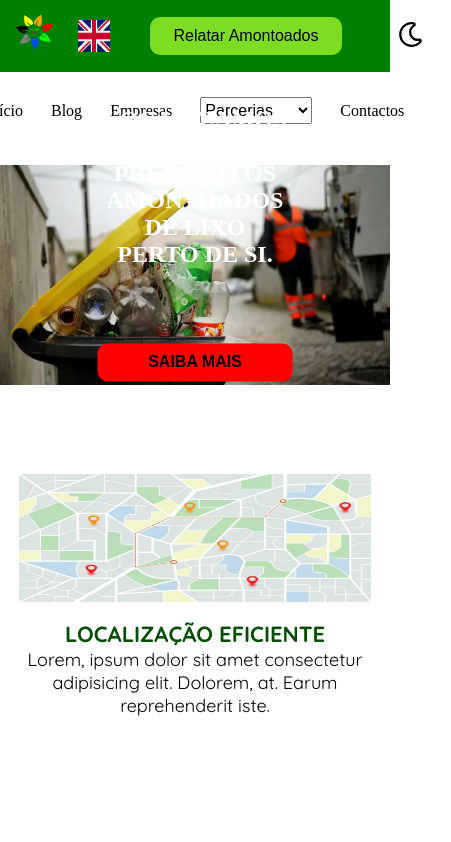
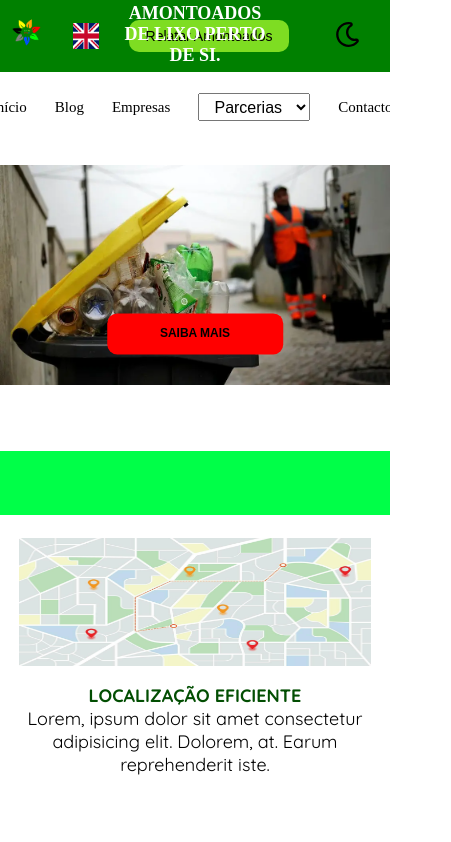
Before and after one commit to osorioadao/Green-World-Front, a React (Vite) app: page / in a window 390 px wide. Shown: the top 842 px of the page, 451 px wide, since content can reach past the window. Built offline with nearby package versions, Linux system fonts and the light colour scheme.

Commit message:
changes3

```diff
--- a/package.json
+++ b/package.json
@@ -13,11 +13,15 @@
     "@shadcn/ui": "^0.0.4",
     "axios": "^1.7.9",
     "framer-motion": "^12.0.6",
+    "i18next": "^24.2.2",
+    "i18next-browser-languagedetector": "^8.0.2",
     "react": "^18.3.1",
     "react-dom": "^18.3.1",
+    "react-i18next": "^15.4.0",
     "react-icons": "^5.4.0",
     "react-router-dom": "^6.28.2",
-    "react-transition-group": "^4.4.5"
+    "react-transition-group": "^4.4.5",
+    "react-world-flags": "^1.6.0"
   },
   "devDependencies": {
     "@eslint/js": "^9.17.0",
--- a/src/components/Header.module.css
+++ b/src/components/Header.module.css
@@ -29,6 +29,7 @@ img{
   border-radius: 10px;
   cursor: pointer;
   font-size: 16px;
+  font-weight: 500;
   transition: .2s ease-in-out;
   background-color: rgba(172, 255, 47, 0.733);
 }
@@ -45,10 +46,6 @@ img{
 .img_flag{
   height: 2rem;
   width: 2rem;
-  cursor: pointer;
-}
-
-.icon{
   cursor: pointer;
 }
 
@@ -70,8 +67,30 @@ body .dark {
   cursor: pointer;
   background-color: transparent;
   color: #000;
+  transition: .5s ease;
 }
 
 .icons:hover {
   transform: scale(1.2);
 }
+
+
+/* Dispositivos Asus Zoobook Fold */
+@media (max-width: 750px){
+  .container_child{
+    gap: 30px;
+  }
+  .button{
+    height: 2rem;
+    width: 10rem;
+    font-size: 14px;
+  }
+  .img_flag{
+    height: 1.6rem;
+    width: 1.6rem;
+  }
+  .logo{
+    height: 3rem;
+    width: 3rem;
+  }
+}
--- /dev/null
+++ b/src/components/Letter.module.css
@@ -0,0 +1,47 @@
+  /* Estilização do Letter */
+
+.marqueeContainer {
+    width: 100%;
+    display: flex;
+    justify-content: center;
+    align-items: center;
+    overflow: hidden;
+    background-color: #00FF48;
+    height: 4rem;
+  }
+
+  /* Criando a animação do efeito marquee */
+  @keyframes marqueeAnimation {
+    from {
+      transform: translateX(100%);
+    }
+    to {
+      transform: translateX(-100%);
+    }
+  }
+
+  .marquee {
+    white-space: nowrap;
+    display: flex;
+    align-items: center;
+    width: 100%;
+  }
+
+  .text {
+    display: flex;
+    gap: 2rem;
+    animation: marqueeAnimation 18s linear infinite;
+  }
+
+  .text h2 {
+    font-size: 1.6rem;
+    font-weight: bold;
+    color: #000;
+    text-transform: uppercase;
+  }
+
+  @media (max-width: 750px){
+    .text h2{
+      font-size: 1rem;
+    }
+  }
--- /dev/null
+++ b/src/components/Letter.tsx
@@ -0,0 +1,25 @@
+import React from 'react';
+import styles from './Letter.module.css';
+
+function Letter() {
+  return (
+    <div className={styles.marqueeContainer}>
+      <div className={styles.marquee}>
+        <div className={styles.text}>
+          <h2>Green World</h2>
+          <h2>Green World</h2>
+          <h2>Green World</h2>
+          <h2>Green World</h2>
+          <h2>Green World</h2>
+          <h2>Green World</h2>
+          <h2>Green World</h2>
+          <h2>Green World</h2>
+          <h2>Green World</h2>
+          <h2>Green World</h2>
+        </div>
+      </div>
+    </div>
+  );
+}
+
+export default Letter;
--- a/src/components/Navbar.module.css
+++ b/src/components/Navbar.module.css
@@ -2,6 +2,7 @@
 
 .containerNavbar{
   padding-top: 2%;
+  padding-bottom: 2%;
   display: flex;
   justify-content: space-between;
   align-items: center;
@@ -9,7 +10,6 @@
   font-size: 16px;
   height: 70px;
   gap: 28px;
-  /*font-family: "Quicksand", sans-serif;*/
 }
 
 ul{
@@ -33,3 +33,14 @@ select{
   width: 7rem;
   font-size: 16px;
 }
+
+/* Dimensão Asus Zenbook Fold */
+@media (max-width: 750px){
+  .containerNavbar a{
+    font-size: 15px;
+    gap: 20px;
+  }
+  select option{
+    text-align: center;
+  }
+}
--- a/src/components/Navbar.tsx
+++ b/src/components/Navbar.tsx
@@ -21,14 +21,14 @@ const Navbar: React.FC = () => {
 
   return (
     <nav className={styles.containerNavbar}>
-      <Link to="/">Início</Link>
-      <Link to="/blog">Blog</Link>
-      <Link to="/enterprises">Empresas</Link>
+      <Link className={styles.link} to="/">Início</Link>
+      <Link className={styles.link}  to="/blog">Blog</Link>
+      <Link className={styles.link}  to="/enterprises">Empresas</Link>
       <select name="options" id="options">
         <option value="Parcerias">Parcerias</option>
         <option value="Muito mais">Muito mais</option>
       </select>
-      <Link to="/contacts">Contactos</Link>
+      <Link className={styles.link}  to="/contacts">Contactos</Link>
     </nav>
   );
 };
--- a/src/pages/Blog/Blog.module.css
+++ b/src/pages/Blog/Blog.module.css
@@ -1,6 +1,12 @@
   /* Estilização da página do blog */
 
+  html, body {
+    width: 100%;
+    overflow-x: hidden;
+  }
+
 .containerBlog{
+  padding: 120px;
   padding-top: 12%;
   display: flex;
   align-items: center;
@@ -26,3 +32,10 @@
   align-items: center;
   justify-content: center;
 }
+
+@media (max-width: 740px){
+  .containerBlog{
+    display: grid;
+    gap: 12px;
+  }
+}
--- a/src/pages/Contacts/Contacts.module.css
+++ b/src/pages/Contacts/Contacts.module.css
@@ -2,7 +2,7 @@
 
 .image{
   position: relative;
-  height: 24rem;
+  height: 26rem;
   width: 100%;
 }
 
@@ -12,10 +12,11 @@
   top: 200px;
   z-index: 1;
   color: #fff;
-  font-size: 40px;
+  font-size: 50px;
 }
 
 .cards{
+  background: rgba(255, 255, 255, 0.803);
   text-align: center;
   display: flex;
   gap: 50px;
@@ -38,3 +39,15 @@ h4{
 .who{
   color: #fff;
 }
+
+/* Dimensão Asus Zenbook Fold */
+@media (max-width: 750px){
+  .subtitle{
+    font-size: 40px;
+    left: 30px;
+    top: 200px;
+  }
+  h4{
+    font-size: 18px;
+  }
+}
--- a/src/pages/Home/Home.module.css
+++ b/src/pages/Home/Home.module.css
@@ -2,7 +2,6 @@
 
   .containerHome{
     position: relative;
-    width: 100%;
     text-align: center;
     display: flex;
     align-items: center;
@@ -21,9 +20,9 @@
     position: absolute;
     left: 50%;
     top: 50%;
-    transform: translate(-50%, -900%);
-    height: 2.4rem;
-    width: 12rem;
+    transform: translate(-50%, -560%);
+    height: 2.6rem;
+    width: 14rem;
     border: none;
     border-radius: 10px;
     font-weight: 600;
@@ -35,7 +34,7 @@
   }
 
   .btn:hover{
-    background-color: #e40808b3;
+    background-color: #e40808e9;
   }
 
   .text{
@@ -45,7 +44,7 @@
     color: #fff;
     text-transform: uppercase;
     text-align: center;
-    transform: translate(-50%, -360%);
+    transform: translate(-50%, -500%);
     font-size: 32px;
     padding: 0 20px;
   }
@@ -79,19 +78,24 @@
     text-transform: uppercase;
   }
 
-  @media (max-width: 768px) {
-    .bodyimage {
-      width: 100%;
-      max-width: 100%;
-      height: auto;
+ /* Dimensão Asus Zenbook Fold */
+  @media (max-width: 750px){
+    .text{
+      position: absolute;
+      left: 50%;
+      top: 50%;
+      transform: translate(-50%, -620%);
+      font-size: 18px;
     }
-
-    .text {
-      font-size: 24px;
-      padding: 0 10px;
+    .btn{
+      position: absolute;
+      left: 50%;
+      top: 50%;
+      transform: translate(-50%, -980%);
+      width: 45%;
+      font-size: 12px;
     }
-
-    .btn {
-      width: 50%;
+    .content h3{
+      font-size: 18px;
     }
   }
--- a/src/pages/Home/Home.tsx
+++ b/src/pages/Home/Home.tsx
@@ -6,6 +6,7 @@ import cardImage2 from '../../assets/recolha.jpg'
 import { useNavigate } from 'react-router-dom'
 import Header from '../../components/Header'
 import Navbar from '../../components/Navbar'
+import Letter from '../../components/Letter'
 import Footer from '../../components/Footer'
 
 export const Home: React.FC = () => {
@@ -25,6 +26,8 @@ export const Home: React.FC = () => {
      <button className={styles.btn} onClick={() => navigate('/blog')}>Saiba mais</button>
      </div>
      </div>
+
+     <Letter></Letter>
 
      <div className={styles.container_card}>
 
```
Also changed, not shown: src/App.tsx (+18 -1 lines), src/Language/i18n.ts (added, +26 -0 lines), 1 other file (tests, documents, lock files or other folders).
